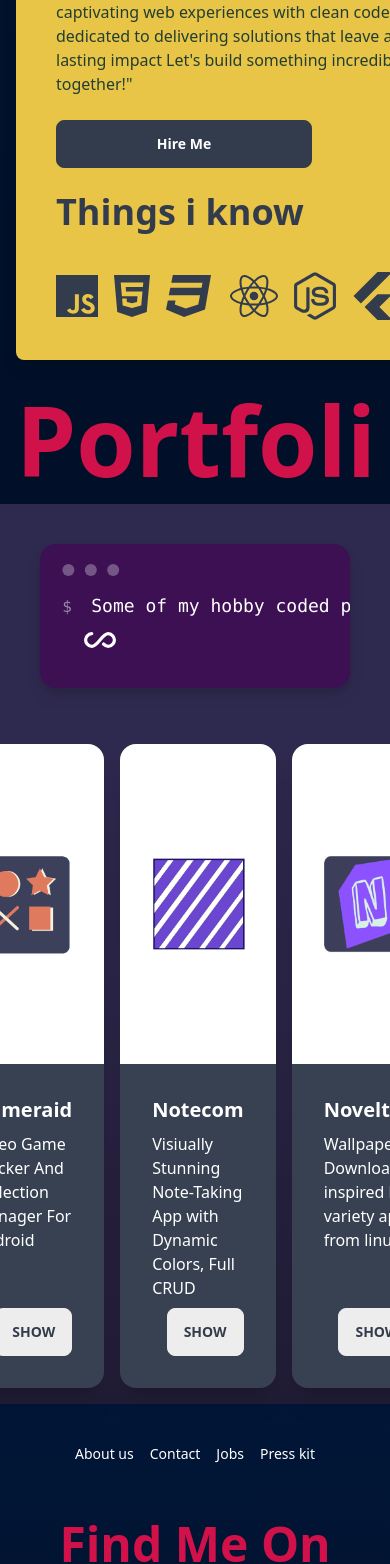
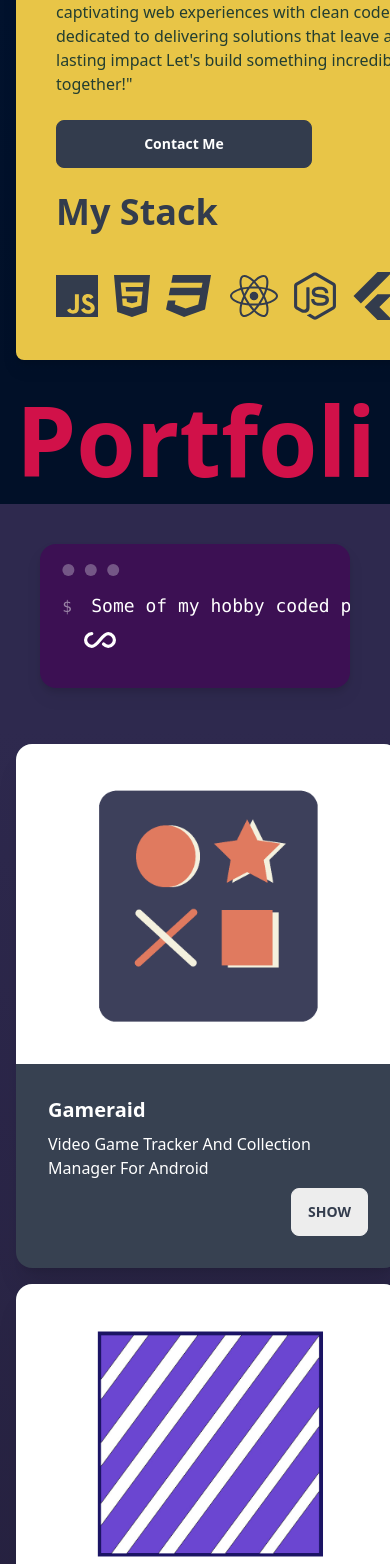
Before and after one commit to wasiflamer/Portfolio-Website, a React (Vite) app: page / in a window 390 px wide. Shown: the part 886-2450 px from the top of the page. Built offline with nearby package versions, Linux system fonts and the light colour scheme.

Commit message:
some responsive here and there

```diff
--- a/src/components/dialogs.jsx
+++ b/src/components/dialogs.jsx
@@ -13,7 +13,7 @@ export default function Dialogs() {
       >
         <div className="modal-box min-h-[95%] min-w-[80%] ">
           {/* model screen  */}
-          <div className="flex flex-col">
+          <div className="flex flex-row">
             <form method="dialog">
               {/* if there is a button in form, it will close the modal */}
               <button className="btn btn-sm btn-circle btn-ghost rounded-lg absolute right-4 top-4 bg-red-400">
@@ -21,7 +21,7 @@ export default function Dialogs() {
               </button>
             </form>
           </div>
-          <div className="flex flex-row justify-start gap-4">
+          <div className="flex flex-col justify-start gap-4 md:flex-row ">
             <div className="mockup-phone m-0">
               {" "}
               {/* Increased to 5/6 */}
--- a/src/components/footer.jsx
+++ b/src/components/footer.jsx
@@ -12,12 +12,6 @@ export default function Footer() {
   return (
     <>
       <footer className="footer footer-center bg-gradient-to-b from-[#011638] to-[#011028] text-white  p-10">
-        <nav className="grid grid-flow-col gap-4">
-          <a className="link link-hover">About us</a>
-          <a className="link link-hover">Contact</a>
-          <a className="link link-hover">Jobs</a>
-          <a className="link link-hover">Press kit</a>
-        </nav>
         <nav>
           <div className="hero-content text-center">
             <div className="max-w-md">
@@ -31,7 +25,13 @@ export default function Footer() {
                   />
                 </div>
                 <div className="hover:animate-tada">
-                  <FontAwesomeIcon icon={faReddit} size="3x" color="#ffffff" />
+                  <a href="https://google.com">
+                    <FontAwesomeIcon
+                      icon={faReddit}
+                      size="3x"
+                      color="#ffffff"
+                    />
+                  </a>
                 </div>
                 <div className="hover:animate-tada">
                   <FontAwesomeIcon
--- a/src/components/hero.jsx
+++ b/src/components/hero.jsx
@@ -54,10 +54,10 @@ export default function Hero() {
               className="btn btn-neutral
            btn-wide text-white normal-case  hover:text-neutral hover:bg-white "
             >
-              Hire Me
+              Contact Me
             </button>
             <div className="mt-6 font-bold text-4xl">
-              <h1>Things i know </h1>
+              <h1>My Stack</h1>
             </div>
             <div className="flex mt-10 gap-4 flex-row">
               <div>
--- a/src/components/navbar.jsx
+++ b/src/components/navbar.jsx
@@ -1,7 +1,7 @@
 export default function Bar() {
   return (
     <div className="m-4">
-      <div className="navbar bg-[#011638] text-white mx-2 my-2 rounded-md shadow-2xl ">
+      <div className="navbar bg-[#011638] text-white mx-2 my-2 rounded-md shadow-2xl  ">
         <div className="navbar-center">
           <div className="dropdown">
             <label tabIndex={0} className="btn btn-ghost lg:hidden">
@@ -37,15 +37,15 @@ export default function Bar() {
           </div>
         </div>
         <div className="navbar-center hidden lg:flex">
-          <ul className="menu menu-horizontal px-1">
+          <ul className="menu menu-horizontal px-4">
             <li>
-              <a>Portfolio</a>
+              <a className=" hover:bg-white">Portfolio</a>
             </li>
             <li>
-              <a>Socials</a>
+              <a className=" hover:bg-white">Socials</a>
             </li>
             <li>
-              <a>Contact</a>
+              <a className=" hover:bg-white">Contact</a>
             </li>
           </ul>
         </div>
--- a/src/components/showcase.jsx
+++ b/src/components/showcase.jsx
@@ -6,7 +6,7 @@ export default function Showcase() {
   return (
     <>
       <div className="bg-gradient-to-b from-[#2E294E] to-[#201c35]">
-        <div className="flex justify-center flex-row gap-4 p-4  ">
+        <div className="flex justify-center flex-col gap-4 p-4 md:flex-row">
           <SingleCard
             CardTitle={"Gameraid"}
             Card_Details={
```
